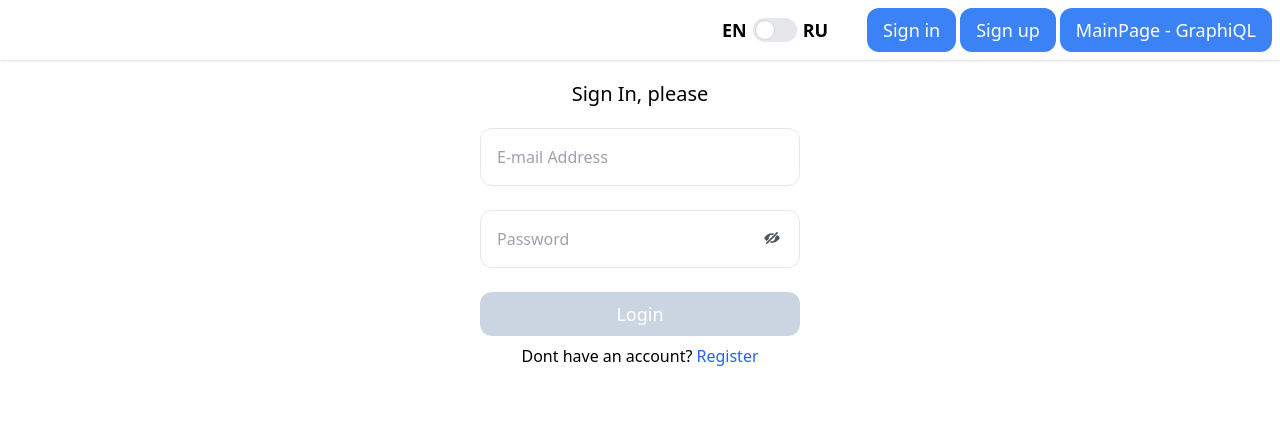
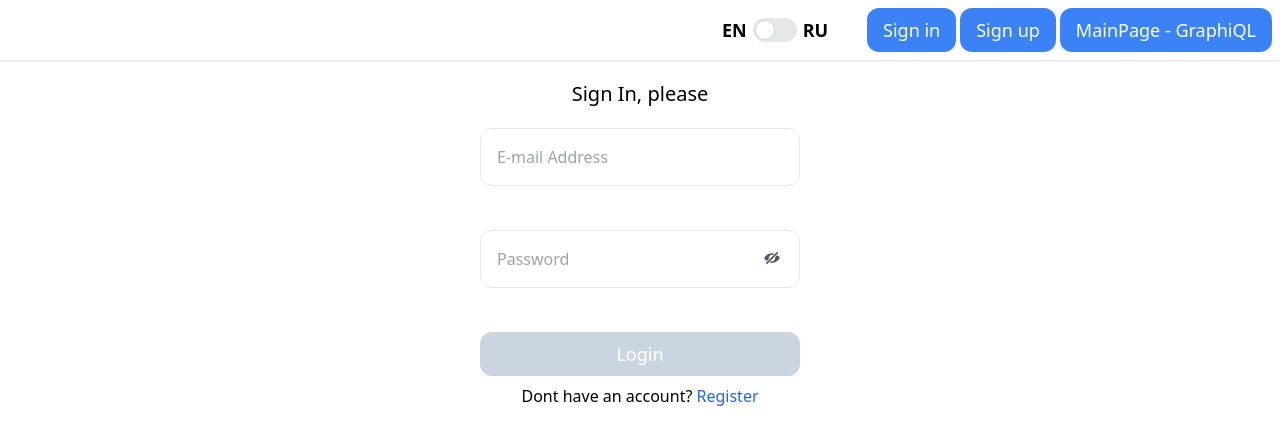
Before and after one commit to Zhybuliou/graphiql-app, a React (Vite) app: page /sign-in in a window 1280 px wide. Shown: the top 444 px of the page. Built offline with nearby package versions, Linux system fonts and the light colour scheme; no server answers.

Commit message:
refactor: update errors fileds

```diff
--- a/src/components/ui/UIFormInput.tsx
+++ b/src/components/ui/UIFormInput.tsx
@@ -27,7 +27,7 @@ function UIFormInput<T extends FieldValues>({
     setShowPassword(!showPassword);
   };
   return (
-    <label htmlFor={name} className="relative w-80 mb-6 text-black">
+    <label htmlFor={name} className="relative w-80 text-black">
       <input
         type={showPassword ? 'text' : type}
         id={name}
@@ -50,7 +50,9 @@ function UIFormInput<T extends FieldValues>({
           )}
         </span>
       )}
-      {error && <div className="text-red-400 select-none">{error}</div>}
+      <div className="h-10 mb-0.5 mt-0.5 text-red-400 text-sm select-none">
+        {error}
+      </div>
     </label>
   );
 }
```
